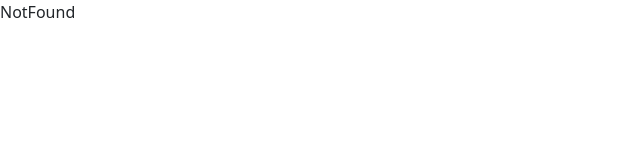
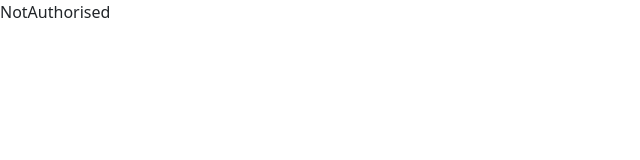
Before and after one commit to SequentialEntropy/SoftwareEng888, a React (Vite) app in the folder application/: page /admin in a window 1280 px wide. Shown: the top 160 px of the page, without its empty margins (0-640 px from the left). Built offline with nearby package versions, Linux system fonts and the light colour scheme; a web font is replaced by a local one.

Commit message:
Add admin route option to ProtectedRoute.jsx

```diff
--- a/application/src/App.jsx
+++ b/application/src/App.jsx
@@ -71,6 +71,7 @@ function App() {
                 <Route path="/register" element={<RegisterAndLogout />}/>
                 <Route path="/profile" element={<Profile />}/>
                 <Route path="/map" element={<Map />}/>
+                <Route path="/admin" element={<ProtectedRoute isAdminRoute>Admin</ProtectedRoute>}/>
 
                 {/* Catch-all route for 404 pages */}
                 <Route path="*" element={<NotFound />}/>
--- a/application/src/components/ProtectedRoute.jsx
+++ b/application/src/components/ProtectedRoute.jsx
@@ -14,6 +14,7 @@ import { jwtDecode } from "jwt-decode"
 import api from "../api"
 import { REFRESH_TOKEN, ACCESS_TOKEN } from "../constants"
 import { useState, useEffect } from "react"
+import NotAuthorised from "../pages/NotAuthorised"
 
 /**
  *
@@ -25,8 +26,9 @@ import { useState, useEffect } from "react"
  * @returns {JSX.Element} - The protected route component.
  */
 
-function ProtectedRoute({children}) {
+function ProtectedRoute({isAdminRoute, children}) {
     const [isAuthorized, setIsAuthorized] = useState(null)
+    const [isAdmin, setIsAdmin] = useState(null)
 
     useEffect(() => {
         auth().catch(() => {setIsAuthorized(false)})
@@ -57,6 +59,13 @@ function ProtectedRoute({children}) {
         }
     }
 
+    const adminCheck = async () => {
+        const accountDetails = await api.get("/accounts/me/")
+        if (accountDetails.data.is_staff) {
+            setIsAdmin(true)
+        }
+    }
+
     /**
      * Checks if the user is authenticated by decoding the stored access token.
      * If the token is expired, it will attempt to refresh it
@@ -79,12 +88,20 @@ function ProtectedRoute({children}) {
         } else {
             setIsAuthorized(true)
         }
+
+        if (isAdminRoute) {
+            await adminCheck()
+        }
     }
 
     if (isAuthorized === null) {
         return <div>Loading...</div> // Show a loading state while authentication is being verified
     }
 
+    if (isAdminRoute) {
+        return isAdmin ? children : <NotAuthorised />
+    }
+
     return isAuthorized ? children : <Navigate to="/login" />
 }
 
--- /dev/null
+++ b/application/src/pages/NotAuthorised.jsx
@@ -0,0 +1,3 @@
+export default function NotAuthorised() {
+    return <div>NotAuthorised</div>
+}
```
Also changed, not shown: 1 other file (tests, documents, lock files or other folders).
